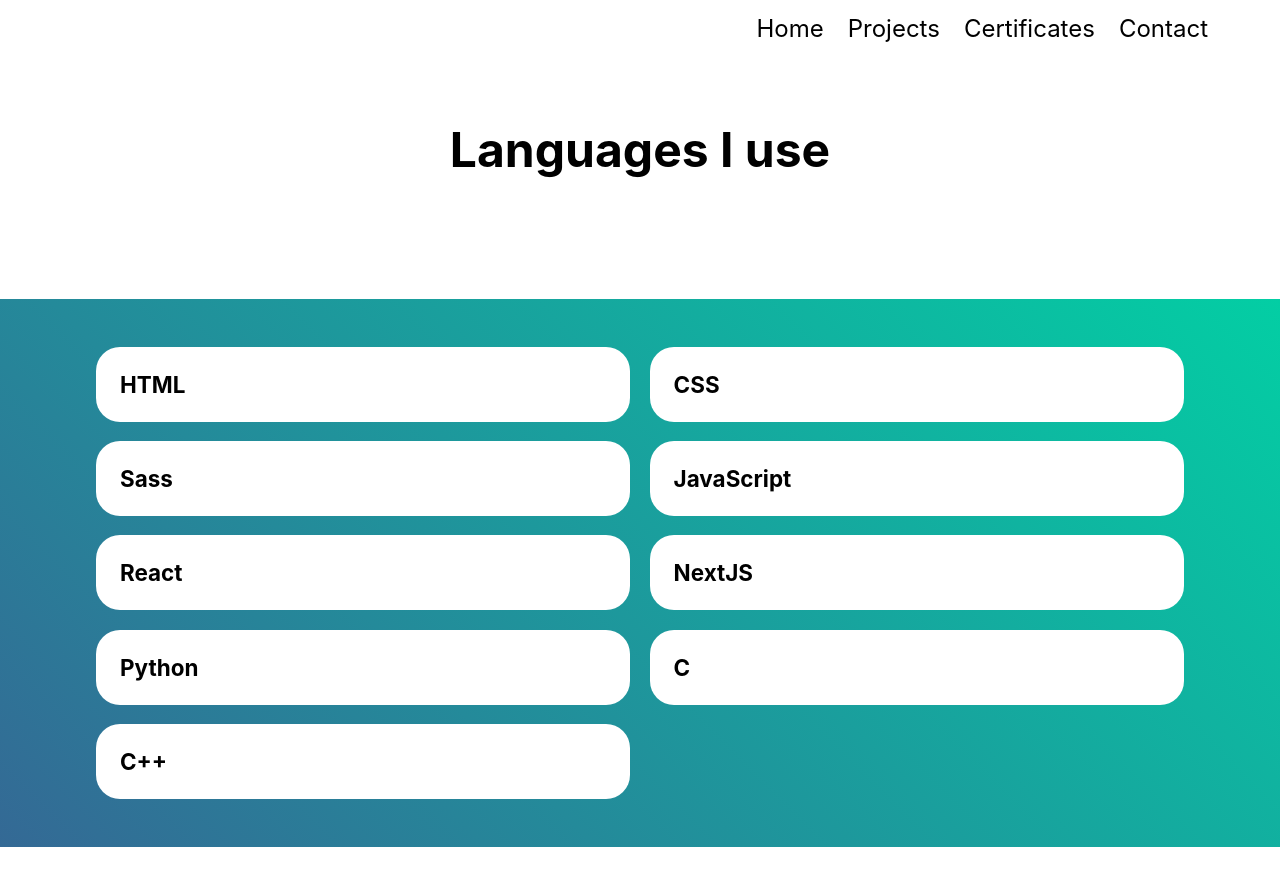
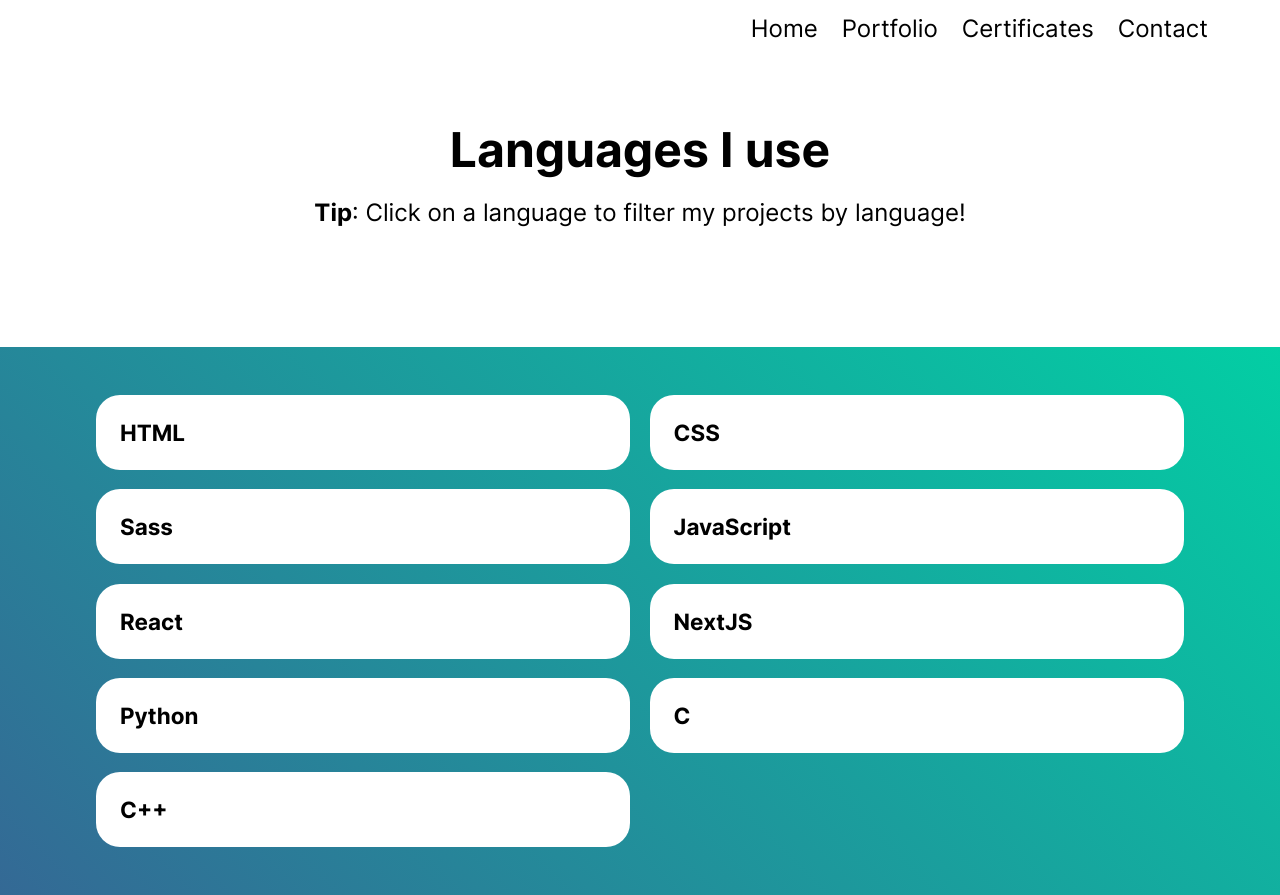
Before and after one commit to SiravitPhokeed/personal-website, a Next.js app: page /langs in a window 1280 px wide. Before the commit the page ends 847 px from the top, so only its background shows below. Built offline with nearby package versions, Linux system fonts and the light colour scheme.

Commit message:
Embedded font

```diff
--- a/components/menu.js
+++ b/components/menu.js
@@ -4,7 +4,6 @@ import Link from "next/link";
 
 export function Menu() {
     const router = useRouter();
-    console.log(router.asPath);
 
     function renderMenuItems(pages) {
         return (
@@ -24,7 +23,7 @@ export function Menu() {
         <nav className="menu">
             {renderMenuItems([
                 { name: "Home", url: "/" },
-                { name: "Projects", url: "/work?type=project" },
+                { name: "Portfolio", url: "/work?type=all" },
                 { name: "Certificates", url: "/work?type=certificate" },
                 { name: "Contact", url: "/#contact" }
             ])}
--- a/pages/langs.js
+++ b/pages/langs.js
@@ -9,6 +9,7 @@ export default function All() {
         <div className={langStyle["main"]}>
             <header className={langStyle["header"]}>
                 <h1>Languages I use</h1>
+                <p><strong>Tip</strong>: Click on a language to filter my projects by language!</p>
             </header>
             <main className={langStyle["content"]}>
                 <div className="grid">
--- a/styles/base/reset.scss
+++ b/styles/base/reset.scss
@@ -62,3 +62,10 @@ fieldset {
     background-color: p.$tertiary;
     border-radius: 0.5rem;
 }
+
+// Media queries
+@media only screen and (orientation: portrait) {
+    :root {
+        font-size: 14px;
+    }
+}
--- a/styles/base/typography.scss
+++ b/styles/base/typography.scss
@@ -1,3 +1,8 @@
+@font-face {
+    font-family: "Inter";
+    src: url("../../public/fonts/Inter.ttf");
+}
+
 :root {
     font-family: "Inter", sans-serif;
 }
--- a/styles/layout/menu.scss
+++ b/styles/layout/menu.scss
@@ -1,4 +1,5 @@
 @use "../abstracts/palette.scss" as p;
+@use "../base/animations.scss" as a;
 
 .menu {
     display: flex;
@@ -11,6 +12,7 @@
     z-index: 5;
     background: p.$card-translucent;
     > a {
+        @include a.animatable();
         color: p.$text-secondary;
     }
     > .activated {
--- a/styles/pages/langs.module.scss
+++ b/styles/pages/langs.module.scss
@@ -2,6 +2,9 @@
 @use "../base/animations.scss" as a;
 
 .header {
+    display: flex;
+    flex-direction: column;
+    gap: 0.8rem;
     text-align: center;
     padding: 5rem 1rem;
 }
--- a/styles/pages/works.module.scss
+++ b/styles/pages/works.module.scss
@@ -14,6 +14,7 @@
     padding: 0.75rem;
     background:  p.$primary;
     > a {
+        @include a.animatable();
         color: p.$text-primary;
     }
     > .activated {
--- a/temp-db/works.js
+++ b/temp-db/works.js
@@ -44,6 +44,7 @@ export let works = [
         links: [
             { name: "GitHub", url: "https://github.com/SiravitPhokeed/personal-website/" }
         ],
+        uses: ["React", "NextJS", "Sass"],
         readme: "https://raw.githubusercontent.com/SiravitPhokeed/personal-website/main/README.md"
     },
 ];
```
Also changed, not shown: styles/pages/home.module.scss (+3 -6 lines), public/fonts/Inter.ttf (added).
